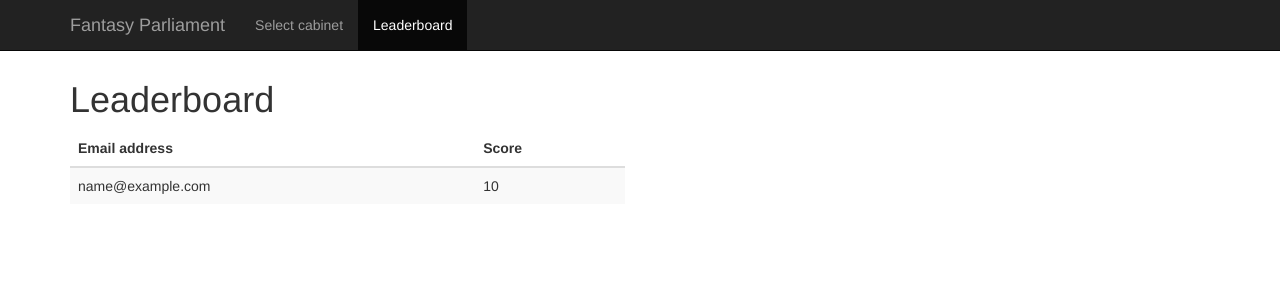
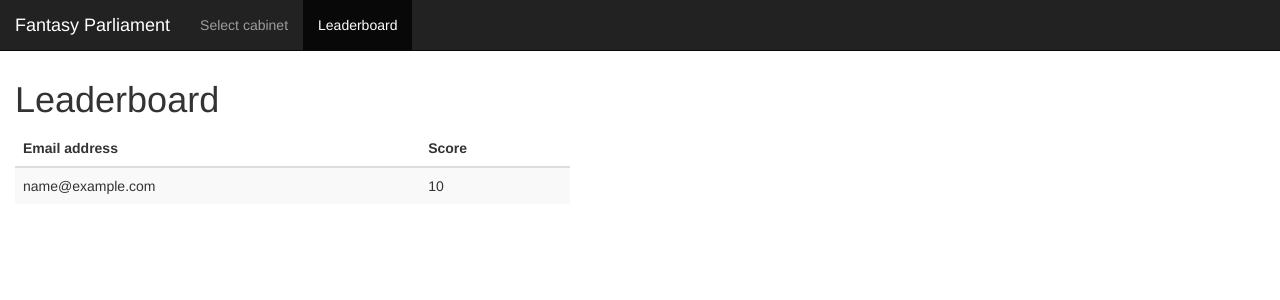
Before and after one commit to maxharlow/fantasy-parliament, a Flask app: page /leaderboard in a window 1280 px wide. Shown: the top 300 px of the page. Run offline with Flask 2, Linux system fonts and the light colour scheme; a database or web service that is not in the repository returns one stand-in record (values such as "Sample title"); some libraries are stand-ins or nearby versions.

Commit message:
remove margin on left

```diff
--- a/fantasy-parliament/static/style.css
+++ b/fantasy-parliament/static/style.css
@@ -70,5 +70,9 @@ body {
 
 #budget {
 	font-weight: bold;
-	font-height: 130%;
+	font-size: 130%;
 }
+
+.container {
+	margin-left: 0;
+}
```
